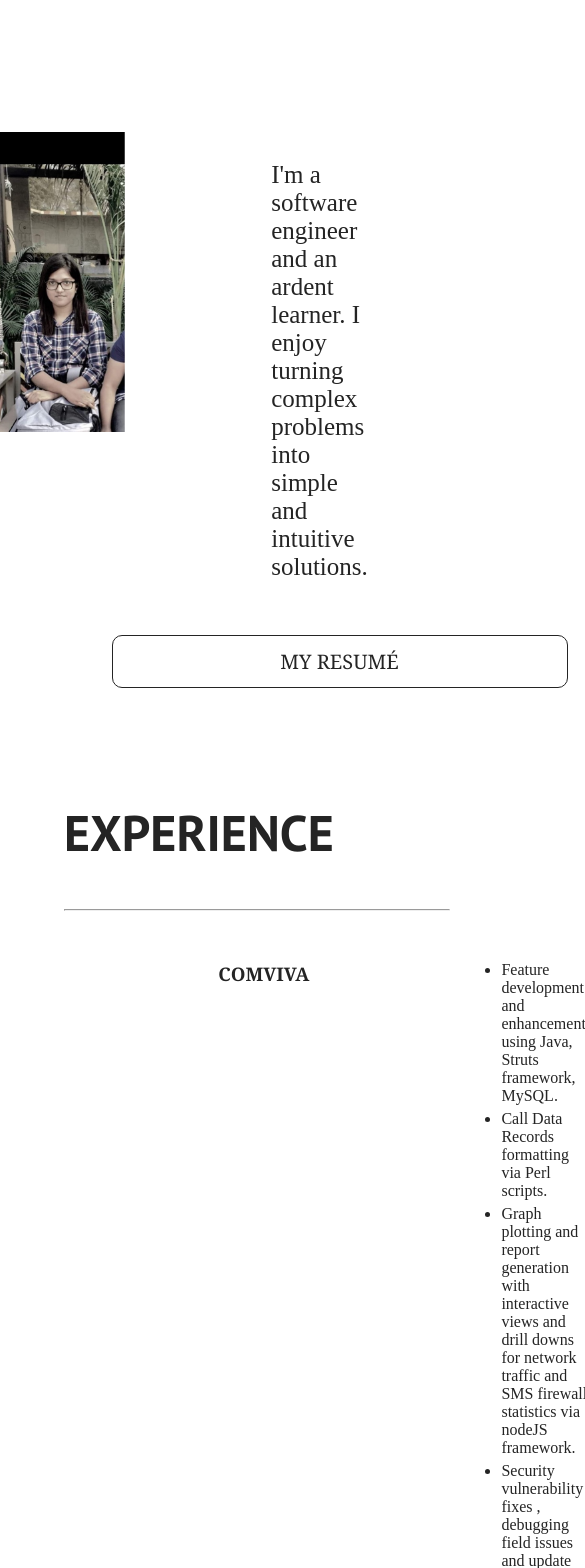
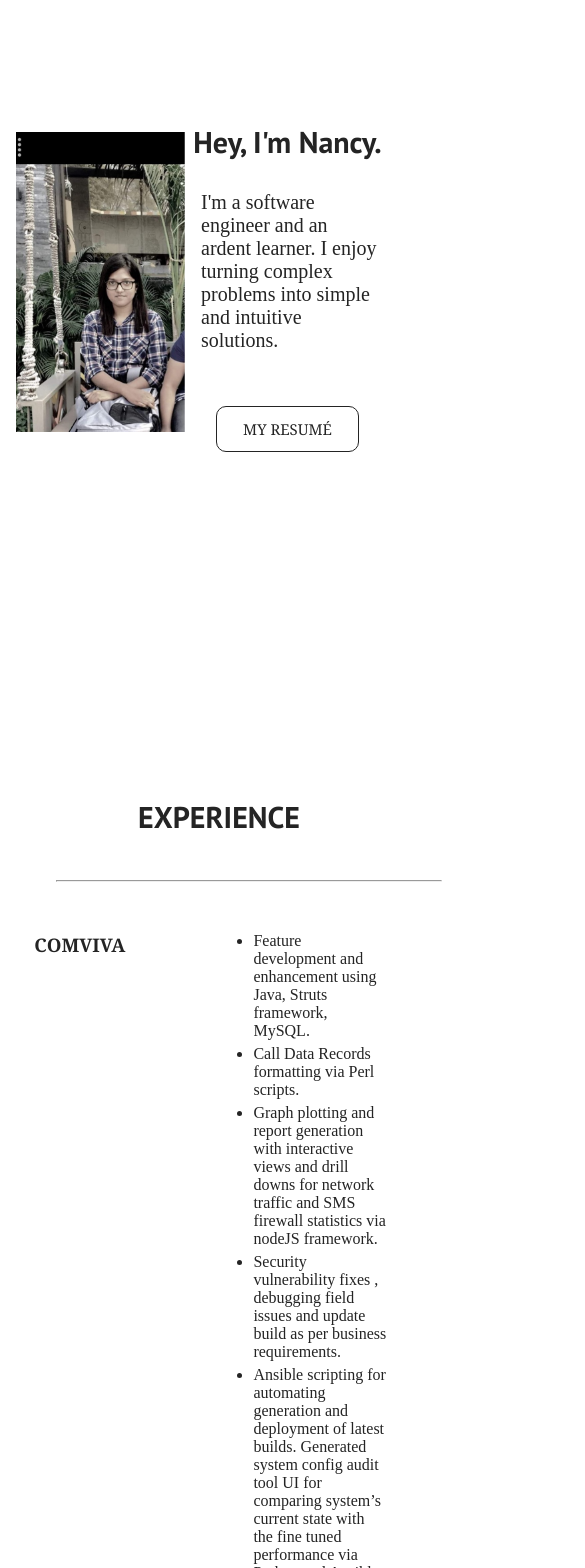
Before and after one commit to Nancyp1997/react-deploy, a React (Create React App) app: page / in a window 390 px wide. Shown: the part 140-1708 px from the top of the page, 585 px wide, since content can reach past the window. Built offline with nearby package versions, Linux system fonts and the light colour scheme.

Commit message:
Added styling for mobile and tab screens

```diff
--- a/package.json
+++ b/package.json
@@ -13,10 +13,11 @@
     "react-dom": "^17.0.2",
     "react-router-dom": "^5.2.0",
     "react-scripts": "4.0.3",
+    "react-scroll": "^1.8.2",
     "web-vitals": "^1.1.1"
   },
   "scripts": {
-    "predeploy":"npm run build",
+    "predeploy": "npm run build",
     "deploy": "gh-pages -d build",
     "start": "react-scripts start",
     "build": "react-scripts build",
--- a/src/App.css
+++ b/src/App.css
@@ -50,3 +50,19 @@
   padding-left: 12em;
   padding-right: 12em;
 }
+
+@media screen and (max-width:960px){
+  .partition{
+    margin-left: 3em;
+    width: 90%;
+  }
+}
+
+/* Mobile screens */
+@media screen and (max-width: 768px){
+
+  .partition{
+    margin-left: 0.5em;
+    width: 90%;
+  }
+}
--- a/src/components/Cards.css
+++ b/src/components/Cards.css
@@ -126,18 +126,6 @@ h1 {
   }
 }
 
-@media only screen and (min-width: 1024px) {
-  .cards__items {
-    display: flex;
-  }
-}
-
-@media only screen and (max-width: 1024px) {
-  .cards__item {
-    margin-bottom: 2rem;
-  }
-}
-
 .company{
   margin-bottom: 2em;
   display: flex;
@@ -184,3 +172,141 @@ li{
   padding-left: 2em;
   padding-top: 0.7em;
 }
+
+@media only screen and (min-width: 1024px) {
+  .cards__items {
+    display: flex;
+  }
+}
+
+@media only screen and (max-width: 1024px) {
+  .cards__item {
+    margin-bottom: 2rem;
+  }
+}
+
+
+
+
+
+/*Tab screens*/
+@media screen and (max-width:960px){
+  .cards{
+    /* background-color: teal; */
+    padding-left: 3em;
+    padding-right: 0em;
+    /* background-color: rgb(212, 201, 174); */
+  }
+
+  .cards__container{
+    /* background-color: red; */
+    margin-left:-7em;
+  }
+  .cName {
+    margin-left: 7em;
+  }
+  .expheading{
+    /* margin-top: 1.5em; */
+    font-size: 30px;
+  }
+  .desc{
+    /* background-color: red; */
+    margin-right: -8em;
+  }
+
+  .cards__items{
+    margin-left: 8em;
+    margin-right: -8em;
+  }
+  .float-container{
+    display: flex;
+    margin-left: 7em;
+    margin-right: -7em;
+  }
+
+  .float-child{
+    /* border: 1px solid green; */
+    flex: 1;
+
+  }
+
+}
+
+/* Mobile screens */
+@media screen and (max-width: 768px){
+  .cards{
+    /* background-color: teal; */
+    margin-top: -3em;
+    padding-left: 3em;
+    padding-right: 0em;
+  }
+
+  .cards__container{
+    /* background-color: red; */
+    margin-left:-10em;
+
+  }
+  .cName {
+    margin-left: 7em;
+    margin-right: 8em;
+  }
+  .desc{
+    /* background-color: yellowgreen; */
+    margin-right: -12em;
+  }
+  .expheading{
+    margin-top: 1.5em;
+    font-size: 30px;
+  }
+
+  .cards__items{
+    /* background-color: red; */
+    margin-left: 10em;
+    margin-right: -10em;
+
+  }
+
+  .float-container{
+    /* background-color: lightgoldenrodyellow; */
+    margin-left: 7em;
+    width: 100%;
+    margin-right: -1em;
+    display: flex;
+  }
+  .float-child{
+    /* border: 1px solid green; */
+    flex:1;
+
+  }
+
+  .float-child > h3{
+     font-size: 17px;
+     /* margin-bottom: -1em; */
+  }
+
+
+  .confidence{
+    display: none;
+  }
+
+  .courseName{
+    margin-left: 3em;
+    /* color:red; */
+    font-size: 10px;
+    height: 10px;
+  }
+  .float-child >h3{
+    /* color: blue; */
+    font-size: 15px;
+    height: 20px;
+  }
+
+  .courseList{
+    margin-top: 10px;
+    /* color: lightgreen; */
+    /* margin-left: -3em; */
+    font-size: 14px;
+    list-style-type: none;
+  }
+
+}
--- a/src/components/Cards.js
+++ b/src/components/Cards.js
@@ -11,7 +11,7 @@ function Cards() {
     <div className='cards'>
       <h1 className='expheading'>PROJECTS</h1>
       <br/><br/><br/>
-      <hr/>
+      <hr className='partition' />
 
       <div className='cards__container'>
         <div className='cards__wrapper'>
--- a/src/components/Footer.css
+++ b/src/components/Footer.css
@@ -146,10 +146,10 @@
     .footer-input {
       width: 100%;
     }
-
+/*
     .btn {
-      width: 100%;
-    }
+      width: 50%;
+    } */
 
     .footer-link-wrapper {
       flex-direction: column;
--- a/src/components/HeroSection.css
+++ b/src/components/HeroSection.css
@@ -59,25 +59,6 @@ video{
     margin-left: 4px;
 }
 
-@media screen and (max-width:960px){
-    .hero-container > h1{
-        color: #fff;
-        font-size: 70px;
-        margin-top: -150px;
-
-    }
-}
-
-@media screen and (max-width: 768px){
-    .hero-container > h1{
-        color: #fff;
-        font-size: 50px;
-        margin-top: -100px;
-    }
-}
-
-
-
 .btn-mobile{
     display: block;
     text-decoration: none;
@@ -86,8 +67,7 @@ video{
 .btn {
     /* width: 100%; */
     color: #242424;
-    margin-right: 15em;
-    margin-left: 1em;
+    margin-left: 3em;
 }
 
 
@@ -98,3 +78,59 @@ video{
     margin-top: -10em;
     margin-left: 5em;
 }
+
+
+
+@media screen and (max-width:960px){
+    body{
+        overflow-x: hidden;
+    }
+
+    .hero-container > h1{
+        color: #242424;
+        font-size: 40px;
+        margin-top: -150px;
+
+    }
+
+    .hero-container > p{
+        color: #242424;
+        font-size: 20px;
+        margin-left: 5em;
+        margin-right: 3em;
+    }
+
+    .btn{
+        margin-left: 0em;
+        margin-right: 3em;
+    }
+}
+
+@media screen and (max-width: 768px){
+    .hero-container > h1{
+        color: #242424;
+        font-size: 30px;
+        /* margin-top: -10px; */
+        margin-left: 0em;
+        margin-right: 0em;
+    }
+
+    .hero-container > p{
+        color: #242424;
+        font-size: 20px;
+        margin-left: 0.8em;
+        margin-right: 0.5em;
+    }
+
+    .profilepic{
+        margin-left: 1em;
+        object-fit: cover;
+    }
+
+    .btn{
+        margin-left: 1em;
+        margin-right: 1em;
+        font-size: 15px;
+    }
+
+}
--- a/src/components/Skills.js
+++ b/src/components/Skills.js
@@ -58,22 +58,22 @@ function Experience() {
                     <div className='cards__wrapper'>
                         <div className='float-container'>
                             <div className='float-child'>
-                                <h3>UIC (Starting Fall 21)</h3>
+                                <h3>UIC(Fall 21)</h3>
                                 <p className='courseName'>Chicago, USA.</p>
-                                <p className='courseName'>Aug 2021-</p>
+                                {/* <p className='courseName'></p> */}
                                 <ul className='courseList'>
-                                    <li>MS Computer Science </li>
+                                    <li>MS CS </li>
                                 </ul>
 
 
                             </div>
                             <div className='float-child'>
-                                <h3>Dhirubhai Ambani Institute of ICT </h3>
-                                <p className='courseName'>Gujarat, India.</p>
-                                <p className='courseName'>2014-18</p>
+                                <h3>DAIICT </h3>
+                                <p className='courseName'>Gujarat, India.(2014-18)</p>
+                                {/* <p className='courseName'>2014-18</p> */}
                                 {/* <Skill name='Probability' progress='0' message=' ' /> */}
                                 <ul className='courseList'>
-                                    <li>B.Tech Information and Communication Technology </li>
+                                    <li>B.Tech ICT </li>
 
 
                                 </ul>
--- a/src/components/pages/Contact.css
+++ b/src/components/pages/Contact.css
@@ -52,3 +52,53 @@
     color: #242424;
     font-size: 24px;
   }
+
+  @media screen and (max-width:960px){
+    h1{
+      font-size: 35px;
+    }
+    .float-container1{
+      /* border: 1px solid green; */
+      border-radius: 10px;
+    }
+    .float-container1 >h3{
+      margin-left: -3em;
+      margin-right: -1.5em;
+    }
+    .float-child1{
+      /* border: 1px solid red; */
+      width: 50%;
+    }
+    .float-child2{
+      /* border: 1px solid black; */
+      width: 50%;
+    }
+  }
+
+  /* Mobile screens */
+  @media screen and (max-width: 768px){
+
+    h1{
+      font-size: 30px;
+    }
+    .float-container1{
+      /* border: 1px solid green; */
+      border-radius: 10px;
+      margin-left: 3em;
+      margin-right: 2em;
+    }
+    .float-container1 >h3{
+      font-size: 18px;
+      /* color: red; */
+    }
+    .float-child1{
+      /* border: 1px solid red; */
+      margin-left: -3em;
+      width: 50%;
+
+    }
+    .float-child2{
+      /* border: 1px solid black; */
+      width: 50%;
+    }
+  }
```
Also changed, not shown: src/components/Button.css (+19 -0 lines), src/components/Experience.js (line endings or trailing spaces), src/components/HeroSection.js (line endings or trailing spaces), 1 other file (tests, documents, lock files or other folders).
